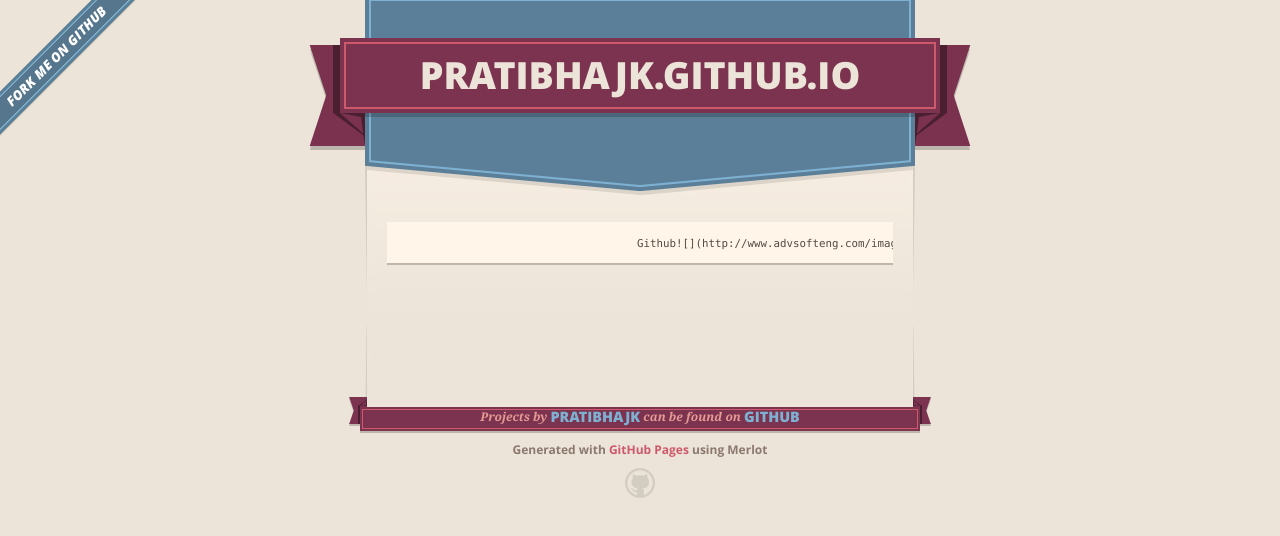
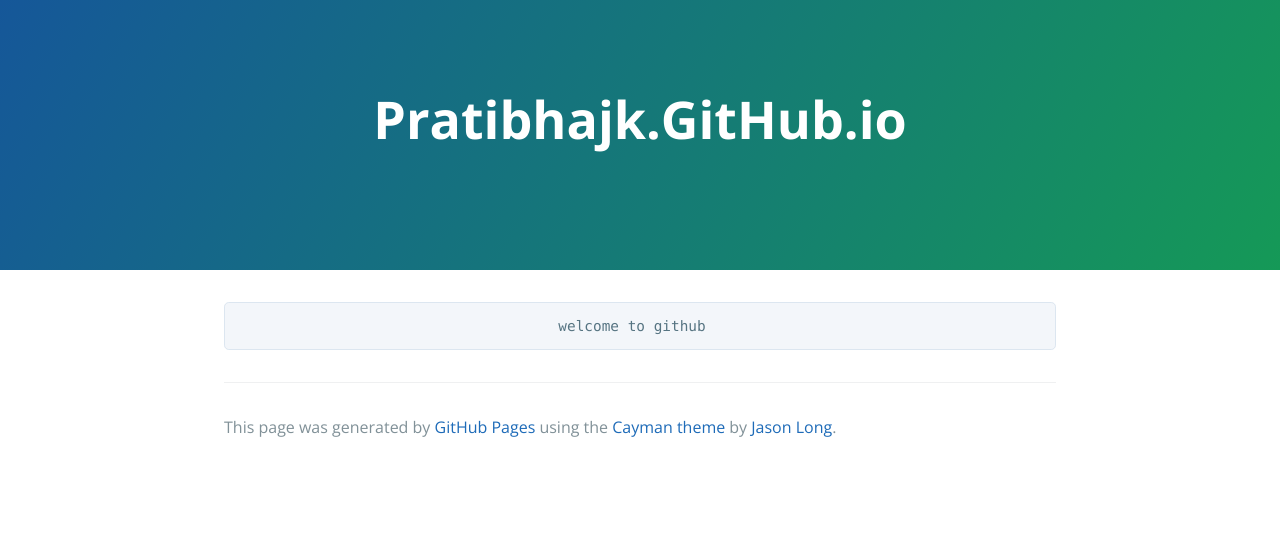
Before and after one commit to pratibhajk/pratibhajk.github.io, a website: page index.html in a window 1280 px wide. Drawn offline with nearby package versions, Linux system fonts and the light colour scheme.

Commit message:
Replace master branch with page content via GitHub

```diff
--- a/index.html
+++ b/index.html
@@ -1,67 +1,30 @@
 <!DOCTYPE html>
-<html>
+<html lang="en-us">
   <head>
-    <meta charset='utf-8'>
-    <meta http-equiv="X-UA-Compatible" content="chrome=1">
-    <meta name="viewport" content="width=640">
+    <meta charset="UTF-8">
+    <title>Pratibhajk.GitHub.io by pratibhajk</title>
+    <meta name="viewport" content="width=device-width, initial-scale=1">
+    <link rel="stylesheet" type="text/css" href="stylesheets/normalize.css" media="screen">
+    <link href='http://fonts.googleapis.com/css?family=Open+Sans:400,700' rel='stylesheet' type='text/css'>
+    <link rel="stylesheet" type="text/css" href="stylesheets/stylesheet.css" media="screen">
+    <link rel="stylesheet" type="text/css" href="stylesheets/github-light.css" media="screen">
+  </head>
+  <body>
+    <section class="page-header">
+      <h1 class="project-name">Pratibhajk.GitHub.io</h1>
+      <h2 class="project-tagline"></h2>
+    </section>
 
-    <link rel="stylesheet" href="stylesheets/core.css" media="screen">
-    <link rel="stylesheet" href="stylesheets/mobile.css" media="handheld, only screen and (max-device-width:640px)">
-    <link rel="stylesheet" href="stylesheets/github-light.css">
+    <section class="main-content">
+      <pre><code>                                     welcome to github
+</code></pre>
 
-    <script type="text/javascript" src="javascripts/modernizr.js"></script>
-    <script type="text/javascript" src="https://ajax.googleapis.com/ajax/libs/jquery/1.7.1/jquery.min.js"></script>
-    <script type="text/javascript" src="javascripts/headsmart.min.js"></script>
-    <script type="text/javascript">
-      $(document).ready(function () {
-        $('#main_content').headsmart()
-      })
-    </script>
-    <title>Pratibhajk.GitHub.io by pratibhajk</title>
-  </head>
+      <footer class="site-footer">
 
-  <body>
-    <a id="forkme_banner" href="https://github.com/pratibhajk">View on GitHub</a>
-    <div class="shell">
-
-      <header>
-        <span class="ribbon-outer">
-          <span class="ribbon-inner">
-            <h1>Pratibhajk.GitHub.io</h1>
-            <h2></h2>
-          </span>
-          <span class="left-tail"></span>
-          <span class="right-tail"></span>
-        </span>
-      </header>
-
-      <div id="no-downloads">
-        <span class="inner">
-        </span>
-      </div>
-
-
-      <span class="banner-fix"></span>
-
-
-      <section id="main_content">
-        <pre><code>                                     Github![](http://www.advsofteng.com/images/colorgantt.png)
-</code></pre>
-      </section>
-
-      <footer>
-        <span class="ribbon-outer">
-          <span class="ribbon-inner">
-            <p>Projects by <a href="https://github.com/pratibhajk">pratibhajk</a> can be found on <a href="https://github.com/pratibhajk">GitHub</a></p>
-          </span>
-          <span class="left-tail"></span>
-          <span class="right-tail"></span>
-        </span>
-        <p>Generated with <a href="https://pages.github.com">GitHub Pages</a> using Merlot</p>
-        <span class="octocat"></span>
+        <span class="site-footer-credits">This page was generated by <a href="https://pages.github.com">GitHub Pages</a> using the <a href="https://github.com/jasonlong/cayman-theme">Cayman theme</a> by <a href="https://twitter.com/jasonlong">Jason Long</a>.</span>
       </footer>
 
-    </div>
+    </section>
 
 
   </body>
--- a/params.json
+++ b/params.json
@@ -1 +1 @@
-{"name":"Pratibhajk.GitHub.io","tagline":"","body":"\r\n\r\n\r\n\r\n\r\n\r\n\r\n                                         Github![](http://www.advsofteng.com/images/colorgantt.png)","google":"","note":"Don't delete this file! It's used internally to help with page regeneration."}
+{"name":"Pratibhajk.GitHub.io","tagline":"","body":"\r\n\r\n\r\n\r\n\r\n\r\n\r\n                                         welcome to github","google":"","note":"Don't delete this file! It's used internally to help with page regeneration."}
```
